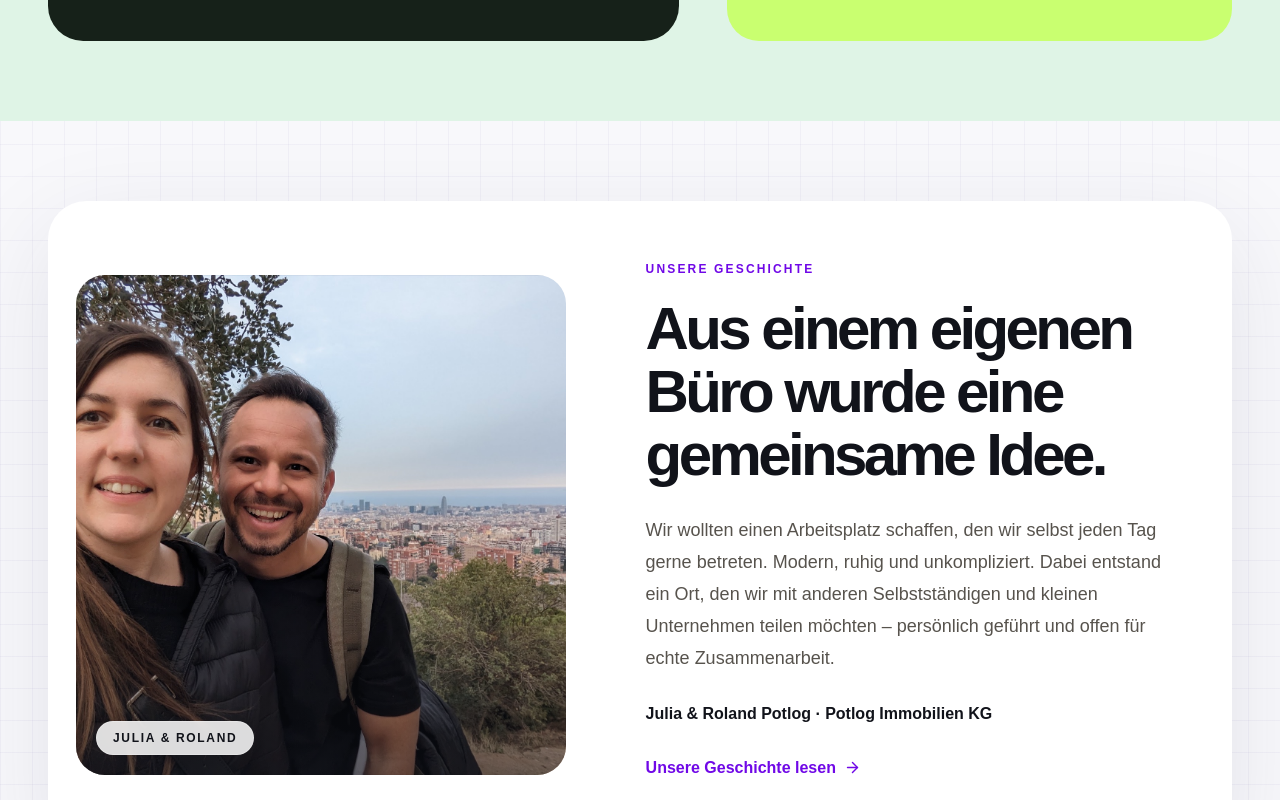
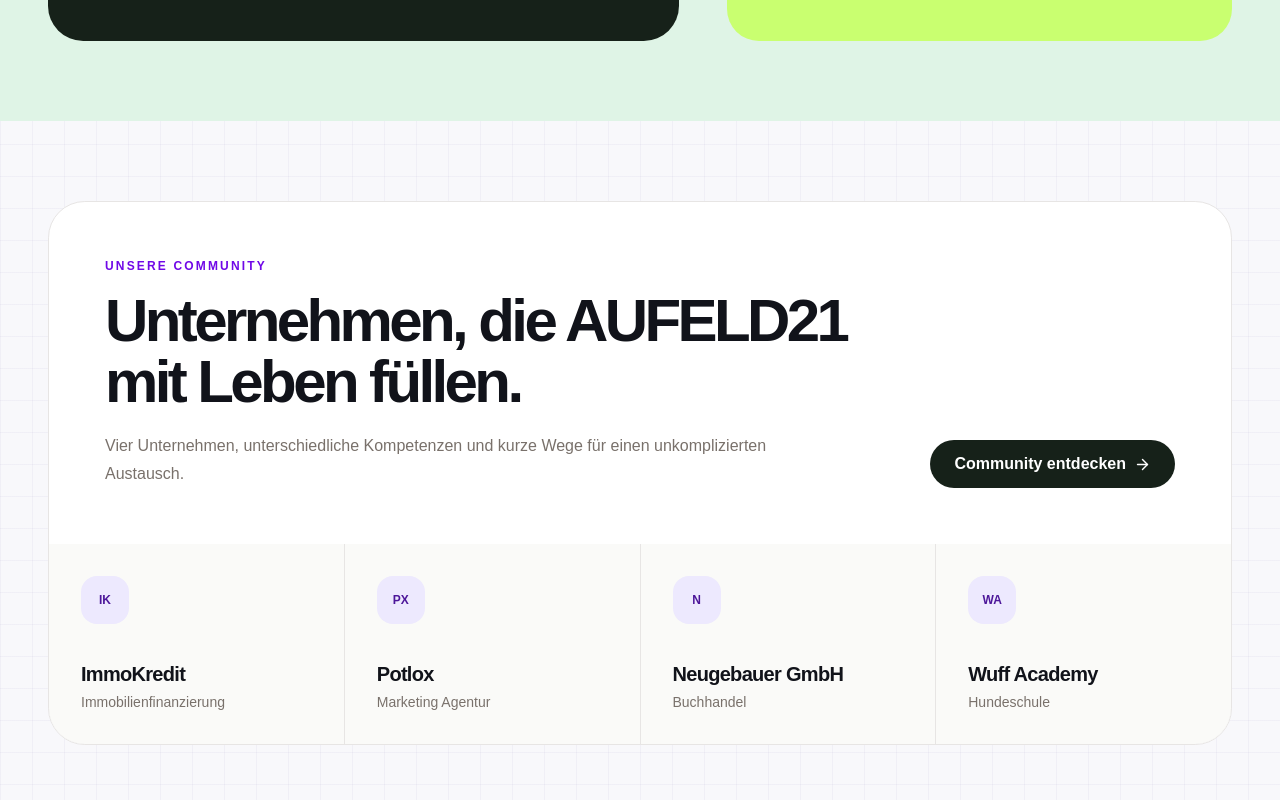
Before and after one commit to rolandpotlog-svg/aufeld21, a Next.js app: page /homepage-preview in a window 1280 px wide. Shown: the part 5840-6640 px from the top of the page. Built offline with nearby package versions, Linux system fonts and the light colour scheme.

Commit message:
Show AUFELD21 member companies

```diff
--- a/app/homepage-preview/community/page.tsx
+++ b/app/homepage-preview/community/page.tsx
@@ -1,9 +1,31 @@
 import { CalendarDays, Coffee, Network, Users } from "lucide-react";
 import { MarketingPage } from "../marketing-shell";
+
+const companies = [
+  { initials: "IK", name: "ImmoKredit", sector: "Immobilienfinanzierung & Kreditberatung", tone: "bg-[#dff4e6] text-emerald-900" },
+  { initials: "PX", name: "Potlox", sector: "Marketing & digitale Kommunikation", tone: "bg-violet-100 text-violet-900" },
+  { initials: "N", name: "Neugebauer GmbH", sector: "Buchhandel & Medien", tone: "bg-amber-100 text-amber-950" },
+  { initials: "WA", name: "Wuff Academy", sector: "Hundeschule & professionelles Hundetraining", tone: "bg-sky-100 text-sky-950" },
+];
 
 export default function CommunityPage() {
   return <MarketingPage eyebrow="Community" title="Kontakte, die im Alltag entstehen." intro="Bei AUFELD21 ist Vernetzung kein Pflichtprogramm. Sie entsteht bei gemeinsamen Pausen, kleinen Netzwerkabenden und Veranstaltungen mit Unternehmen aus der Region.">
     <section className="mx-auto max-w-[1440px] px-5 pb-16 sm:px-8 lg:px-12 lg:pb-20">
+      <div className="mb-5 overflow-hidden rounded-[2rem] border border-stone-200 bg-white">
+        <div className="border-b border-stone-200 p-7 sm:p-10">
+          <p className="text-xs font-black uppercase tracking-[0.18em] text-emerald-700">Unternehmen im AUFELD21</p>
+          <h2 className="mt-4 max-w-3xl text-3xl font-bold tracking-[-0.05em] sm:text-5xl">Hier arbeiten Unternehmen, die etwas bewegen.</h2>
+          <p className="mt-5 max-w-2xl leading-7 text-stone-500">Unterschiedliche Branchen, kurze Wege und ein Netzwerk, das ganz natürlich im Arbeitsalltag entsteht.</p>
+        </div>
+        <div className="grid gap-px bg-stone-200 sm:grid-cols-2">
+          {companies.map((company) => (
+            <article key={company.name} className="flex min-h-[190px] flex-col justify-between bg-white p-7 sm:min-h-[220px] sm:p-9">
+              <span className={`grid h-14 w-14 place-items-center rounded-2xl text-sm font-black tracking-[-0.04em] ${company.tone}`}>{company.initials}</span>
+              <div className="mt-10"><h3 className="text-2xl font-bold tracking-[-0.04em]">{company.name}</h3><p className="mt-2 leading-6 text-stone-500">{company.sector}</p></div>
+            </article>
+          ))}
+        </div>
+      </div>
       <div className="grid gap-4 md:grid-cols-2">{[[CalendarDays,"Netzwerkabende","Kleine, persönliche Abende für Austausch, Empfehlungen und neue Ideen."],[Users,"Firmenevents","Ausgewählte Veranstaltungen gemeinsam mit Unternehmen und Partnern aus der Region."],[Coffee,"Unkomplizierter Austausch","Manchmal beginnt die beste Zusammenarbeit einfach in der Küche oder auf dem Balkon."],[Network,"Unternehmen im Haus","Kurze Firmenprofile machen sichtbar, wer hier arbeitet und wobei man sich gegenseitig helfen kann."]].map(([Icon,title,text])=>{const I=Icon as typeof Users;return <article key={String(title)} className="min-h-[260px] rounded-[2rem] border border-violet-100 bg-white p-7 sm:p-9"><I className="text-violet-700" size={28}/><h2 className="mt-10 text-2xl font-bold tracking-[-0.04em]">{String(title)}</h2><p className="mt-3 max-w-xl leading-7 text-stone-500">{String(text)}</p></article>})}</div>
       <div className="mt-5 rounded-[2rem] bg-[#162119] p-7 text-white sm:p-10"><p className="text-xs font-black uppercase tracking-[0.18em] text-[#c9ff70]">Gut zu wissen</p><p className="mt-4 max-w-3xl text-2xl font-semibold leading-9">Events werden bewusst klein gehalten und rechtzeitig im Mitgliederportal oder in der gemeinsamen WhatsApp-Gruppe angekündigt.</p></div>
     </section>
--- a/app/homepage-preview/page.tsx
+++ b/app/homepage-preview/page.tsx
@@ -319,6 +319,32 @@ export default function HomepagePreview() {
         </div>
       </section>
 
+      <section className="mx-auto max-w-[1440px] px-5 py-12 sm:px-8 sm:py-16 lg:px-12 lg:py-20">
+        <div className="overflow-hidden rounded-[2.3rem] border border-stone-200 bg-white">
+          <div className="grid gap-7 p-7 sm:p-10 lg:grid-cols-[1fr_auto] lg:items-end lg:p-14">
+            <div>
+              <p className="text-xs font-black uppercase tracking-[0.18em] text-violet-700">Unsere Community</p>
+              <h2 className="mt-4 max-w-3xl text-[2rem] font-semibold leading-[1.02] tracking-[-0.06em] sm:text-6xl">Unternehmen, die AUFELD21 mit Leben füllen.</h2>
+              <p className="mt-5 max-w-2xl leading-7 text-stone-500">Vier Unternehmen, unterschiedliche Kompetenzen und kurze Wege für einen unkomplizierten Austausch.</p>
+            </div>
+            <Link href="/community" className="inline-flex min-h-12 items-center justify-center gap-2 rounded-full bg-[#162119] px-6 font-bold text-white">Community entdecken <ArrowRight size={17} /></Link>
+          </div>
+          <div className="grid gap-px bg-stone-200 sm:grid-cols-2 lg:grid-cols-4">
+            {[
+              ["IK", "ImmoKredit", "Immobilienfinanzierung"],
+              ["PX", "Potlox", "Marketing Agentur"],
+              ["N", "Neugebauer GmbH", "Buchhandel"],
+              ["WA", "Wuff Academy", "Hundeschule"],
+            ].map(([initials, name, sector]) => (
+              <article key={name} className="flex min-h-[170px] flex-col justify-between bg-[#fafaf8] p-6 sm:min-h-[200px] sm:p-8">
+                <span className="grid h-12 w-12 place-items-center rounded-2xl bg-violet-100 text-xs font-black text-violet-900">{initials}</span>
+                <div className="mt-9"><h3 className="text-xl font-bold tracking-[-0.035em]">{name}</h3><p className="mt-1 text-sm text-stone-500">{sector}</p></div>
+              </article>
+            ))}
+          </div>
+        </div>
+      </section>
+
       <section id="about" className="mx-auto max-w-[1440px] px-4 py-12 sm:px-8 sm:py-16 lg:px-12 lg:py-20">
         <div className="grid items-center gap-10 overflow-hidden rounded-[2.4rem] bg-white p-5 shadow-[0_30px_100px_rgba(42,35,80,0.10)] lg:grid-cols-[0.9fr_1.1fr] lg:p-7">
           <div className="relative min-h-[340px] overflow-hidden rounded-[1.8rem] sm:min-h-[400px] lg:min-h-[500px]">
```
